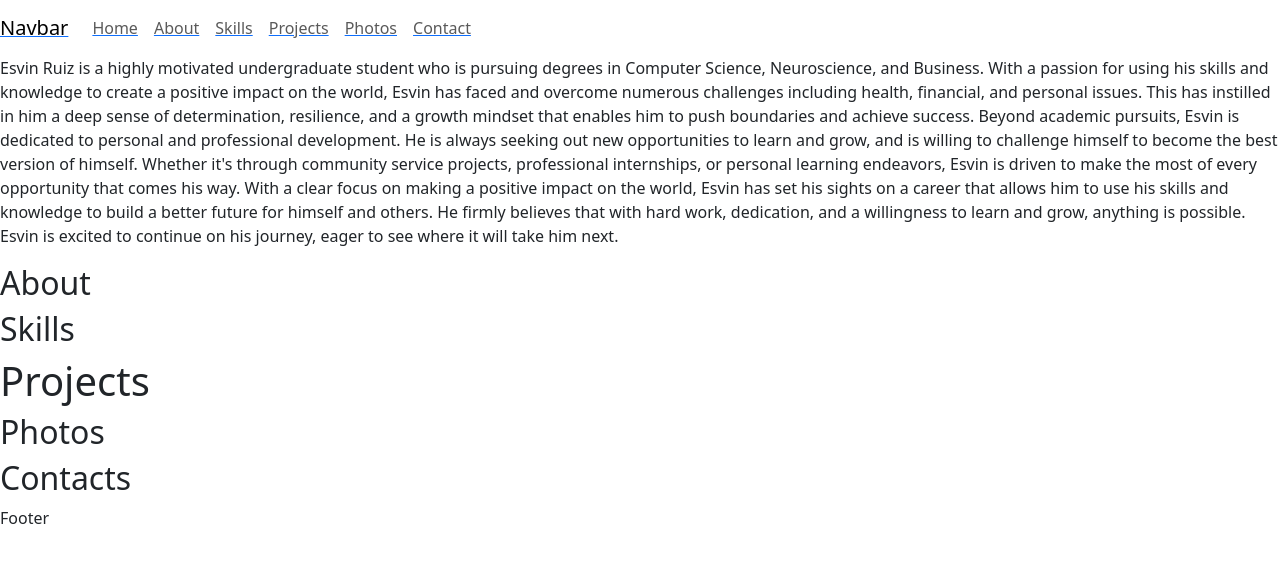
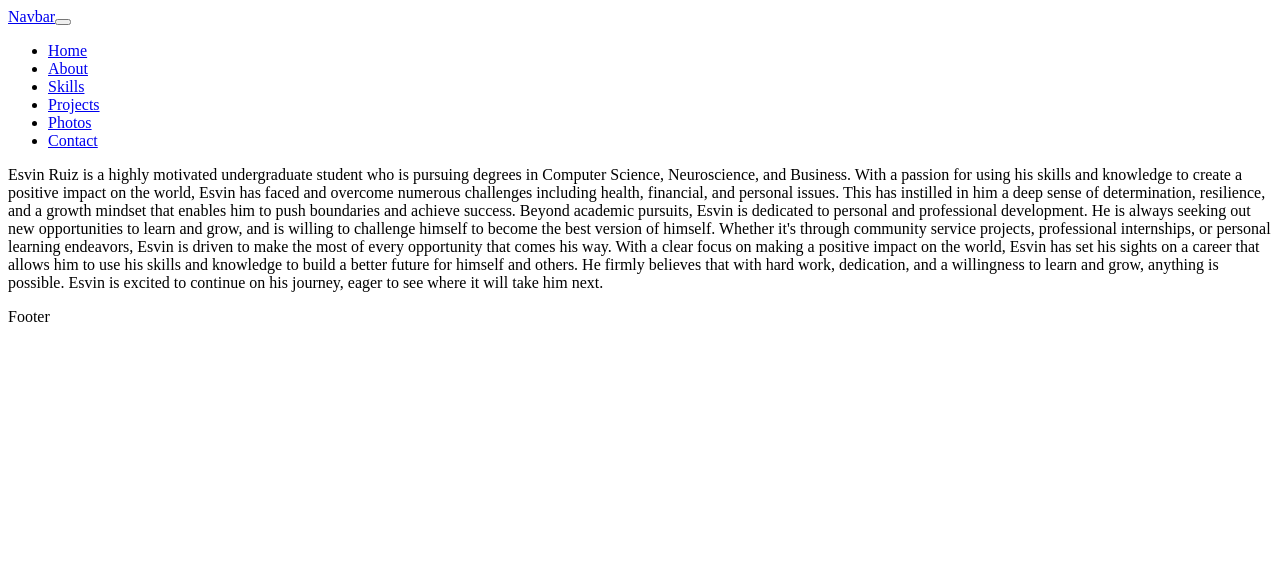
Before and after one commit to esvin2661/Developer-Portfolio-, a Next.js app in the folder esvin-portfolio/: page / in a window 1280 px wide. Shown: the top 562 px of the page. Built offline with nearby package versions, Linux system fonts and the light colour scheme.

Commit message:
removing bootstrap from project

```diff
--- a/esvin-portfolio/src/app/components/Navbar.tsx
+++ b/esvin-portfolio/src/app/components/Navbar.tsx
@@ -1,6 +1,4 @@
 import Link from 'next/link';
-import 'bootstrap/dist/css/bootstrap.min.css';
-
 
 const Navbar = () => {
   return (
--- a/esvin-portfolio/src/app/layout.tsx
+++ b/esvin-portfolio/src/app/layout.tsx
@@ -1,11 +1,6 @@
 "use client"
 import React from 'react';
 import Navbar from './components/Navbar';
-import About from './about/page';
-import Skills from './skills/page';
-import Projects from './projects/page';
-import Photos from './photos/page';
-import Contact from './contact/page';
 import Footer from './components/Footer';
 
 
@@ -18,11 +13,6 @@ export default function RootLayout({
     <div>
       <Navbar />
       {children}
-      <About />
-      <Skills />
-      <Projects />
-      <Photos />
-      <Contact />
       <Footer />
     </div>
   );
--- a/esvin-portfolio/src/app/page.tsx
+++ b/esvin-portfolio/src/app/page.tsx
@@ -1,5 +1,4 @@
 "use-client"
-
 import React from "react"
 // pages/index.js (or any other page component)
 
--- a/package.json
+++ /dev/null
@@ -1,5 +0,0 @@
-{
-  "dependencies": {
-    "bootstrap": "^5.3.0"
-  }
-}
```
Also changed, not shown: 1 other file (tests, documents, lock files or other folders).
